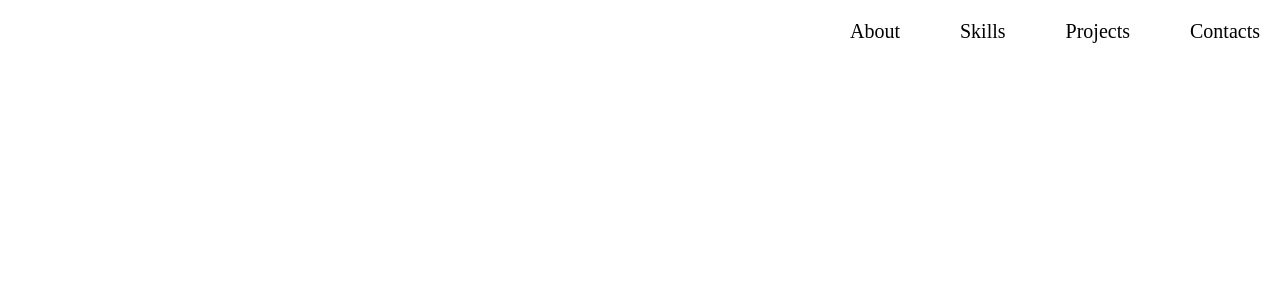
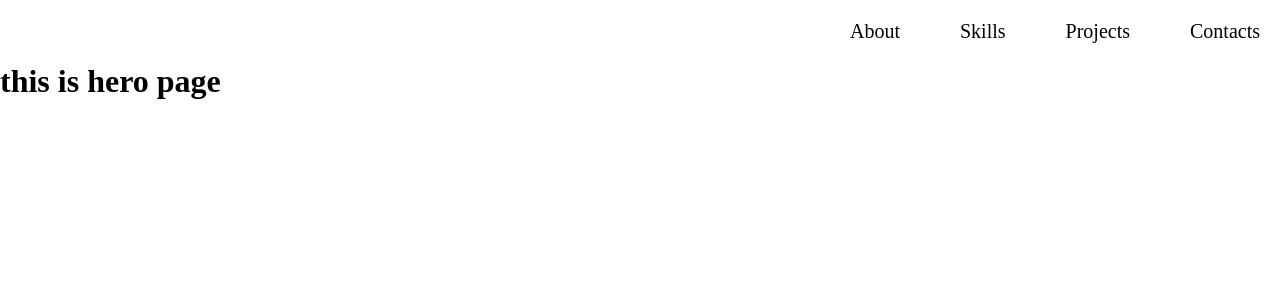
Before and after one commit to Reshha/reshha-portfolio, a React (Vite) app: page / in a window 1280 px wide. Shown: the top 300 px of the page. Built offline with nearby package versions, Linux system fonts and the light colour scheme.

Commit message:
added hero page

```diff
--- a/src/App.jsx
+++ b/src/App.jsx
@@ -1,10 +1,12 @@
 import Header from "./components/Header/Header.jsx"
+import Hero from "./components/Hero/Hero.jsx"
 import "./app.scss"
 
 export default function App() {
   return (
     <>
       <Header/>
+      <Hero/>
     </>
   )
 }
--- /dev/null
+++ b/src/components/Hero/Hero.jsx
@@ -0,0 +1,5 @@
+export default function Hero() {
+    return(
+        <h1>this is hero page</h1>
+    )
+}
```
